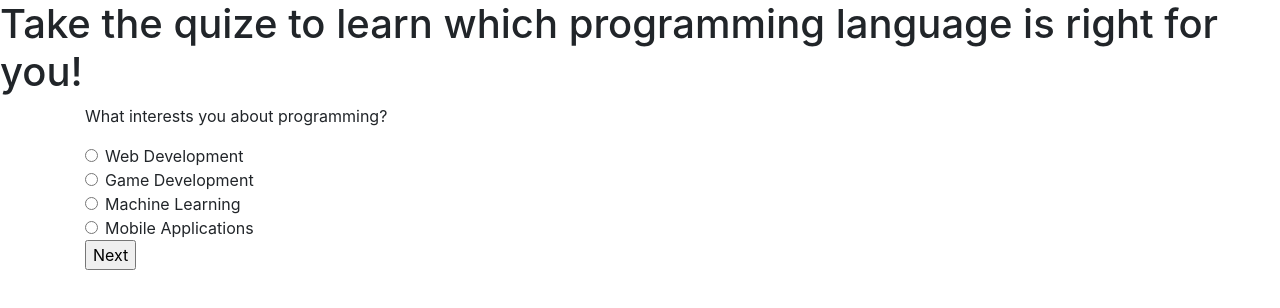
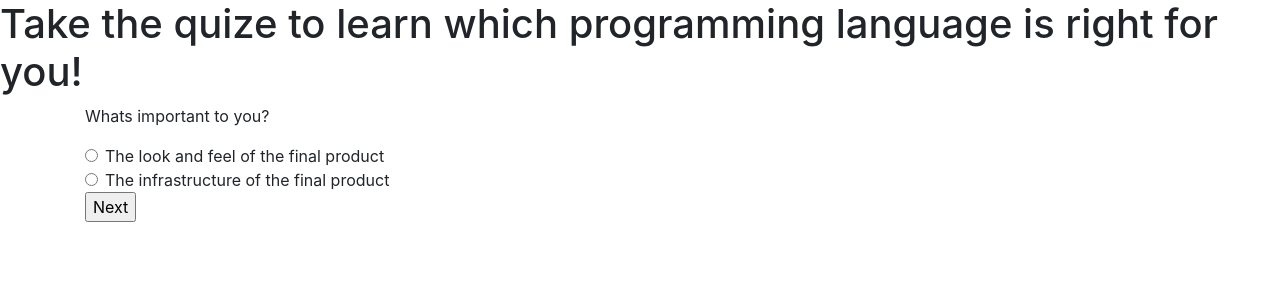
Before and after one commit to CamLRay/programming-language-suggester, a plain HTML site: page index.html in a window 1280 px wide. Both pictures are taken after a click on the button "Next". Drawn offline with Linux system fonts and the light colour scheme.

Commit message:
Add user interface logic hide answered question reveal the next question. as well as collect data from the form after the final question.

```diff
--- a/index.html
+++ b/index.html
@@ -10,78 +10,78 @@
 <body>
   <h1>Take the quize to learn which programming language is right for you!</h1>
   <div class="container">
-    <form>
+    <form id="quiz">
       <div id="questOne">
         <p>What interests you about programming?</p>
         <div class="form-check">
-          <input type="radio" name="code_language" id="webDev" class="form-check-input">
+          <input type="radio" name="questOne" id="webDev" class="form-check-input" value="web">
           <label for="webDev" class="form-check-label">Web Development</label>
         </div>
         <div class="form-check">
-          <input type="radio" name="code_language" id="gameDev" class="form-check-input">
+          <input type="radio" name="questOne" id="gameDev" class="form-check-input" value="game">
           <label for="gameDev" class="form-check-label">Game Development</label>
         </div>
         <div class="form-check">
-          <input type="radio" name="code_language" id="machLrn" class="form-check-input">
+          <input type="radio" name="questOne" id="machLrn" class="form-check-input" value="machine">
           <label for="machLrn" class="form-check-label">Machine Learning</label>
         </div>
         <div class="form-check">
-          <input type="radio" name="code_language" id="mobDev" class="form-check-input">
+          <input type="radio" name="questOne" id="mobDev" class="form-check-input" value="mobile">
           <label for="mobDev" class="form-check-label">Mobile Applications</label>
         </div>
-        <input type="button" value="Next">
+        <input id="btnOne" type="button" value="Next">
         </div>
         <div id="questTwo" class="hidden">
           <p>Whats important to you?</p>
           <div class="form-check">
-            <input type="radio" name="code_language" id="frontEnd" class="form-check-input">
+            <input type="radio" name="questTwo" id="frontEnd" class="form-check-input" value="front">
             <label for="ux" class="form-check-label">The look and feel of the final product</label>
           </div>
           <div class="form-check">
-            <input type="radio" name="code_language" id="backEnd" class="form-check-input">
+            <input type="radio" name="questTwo" id="backEnd" class="form-check-input" value="back">
             <label for="backEnd" class="form-check-label">The infrastructure of the final product</label>
           </div>
-          <input type="button" value="Next">
+          <input id="btnTwo" type="button" value="Next">
         </div>
 
         <div id="questThree" class="hidden">
           <p>New sports car or Reliable and affordable used car?</p>
           <div class="form-check">
-            <input type="radio" name="code_language" id="newCar" class="form-check-input">
+            <input type="radio" name="questThree" id="newCar" class="form-check-input" value="new">
             <label for="newCar" class="form-check-label">New sports car</label>
           </div>
           <div class="form-check">
-            <input type="radio" name="code_language" id="sportCar" class="form-check-input">
+            <input type="radio" name="questThree" id="sportCar" class="form-check-input" value="used">
             <label for="sportCar" class="form-check-label">Reliable used car</label>
           </div>
-          <input type="button" value="Next">
+          <input id="btnThree" type="button" value="Next">
         </div>
 
         <div id="questFour" class="hidden">
           <p>Which steve are you?</p>
           <div class="form-check">
-            <input type="radio" name="code_language" id="steveJ" class="form-check-input">
+            <input type="radio" name="questFour" id="steveJ" class="form-check-input" value="jobs">
             <label for="steveJ" class="form-check-label">Jobs</label>
           </div>
           <div class="form-check">
-            <input type="radio" name="code_language" id="steveW" class="form-check-input">
+            <input type="radio" name="questFour" id="steveW" class="form-check-input" value="woz">
             <label for="steveW" class="form-check-label">Wozniak</label>
           </div>
           <div class="form-check">
-            <input type="radio" name="code_language" id="steveM" class="form-check-input">
+            <input type="radio" name="questFour" id="steveM" class="form-check-input" value="minecraft">
             <label for="steveM" class="form-check-label">Minecraft Steve</label>
           </div>
-          <input type="button" value="Next">
+          <input id="btnFour" type="button" value="Next">
         </div>
 
         <div id="questFive" class="hidden">
           <p>Are computers smart?</p>
           <div class="form-check">
-            <input type="radio" name="code_language" id="frontEnd" class="form-check-input">
+            <input type="radio" name="code_language" id="frontEnd" class="form-check-input" value="yes">
             <label for="ux" class="form-check-label">Yes</label>
           </div>
           <div class="form-check">
-            <input type="radio" name="code_language" id="program" class="form-check-input">
+            <input type="radio" name="code_language" id="program" class="form-check-input" value="no">
             <label for="program" class="form-check-label">No</label>
           </div>
           <input type="submit" value="Finish Quiz">
--- a/js/scripts.js
+++ b/js/scripts.js
@@ -0,0 +1,28 @@
+$(document).ready(function() {
+  $("#btnOne").click(function() {
+    $("#questOne").addClass("hidden")
+    $("#questTwo").removeClass("hidden")
+  });
+  $("#btnTwo").click(function() {
+    $("#questTwo").addClass("hidden")
+    $("#questThree").removeClass("hidden")
+  });
+  $("#btnThree").click(function() {
+    $("#questThree").addClass("hidden")
+    $("#questFour").removeClass("hidden")
+  });
+  $("#btnFour").click(function() {
+    $("#questFour").addClass("hidden")
+    $("#questFive").removeClass("hidden")
+  });
+
+  $("form#quiz").submit(function() {
+    e.preventDefault();
+    const questOne = $("input[type='radio'][name='questOne']:checked").val();
+    const questTwo = $("input[type='radio'][name='questTwo']:checked").val();
+    const questThree = $("input[type='radio'][name='questThree']:checked").val();
+    const questFour = $("input[type='radio'][name='questFour']:checked").val();
+    const questFive = $("input[type='radio'][name='questFive']:checked").val();
+  });
+
+});
```
